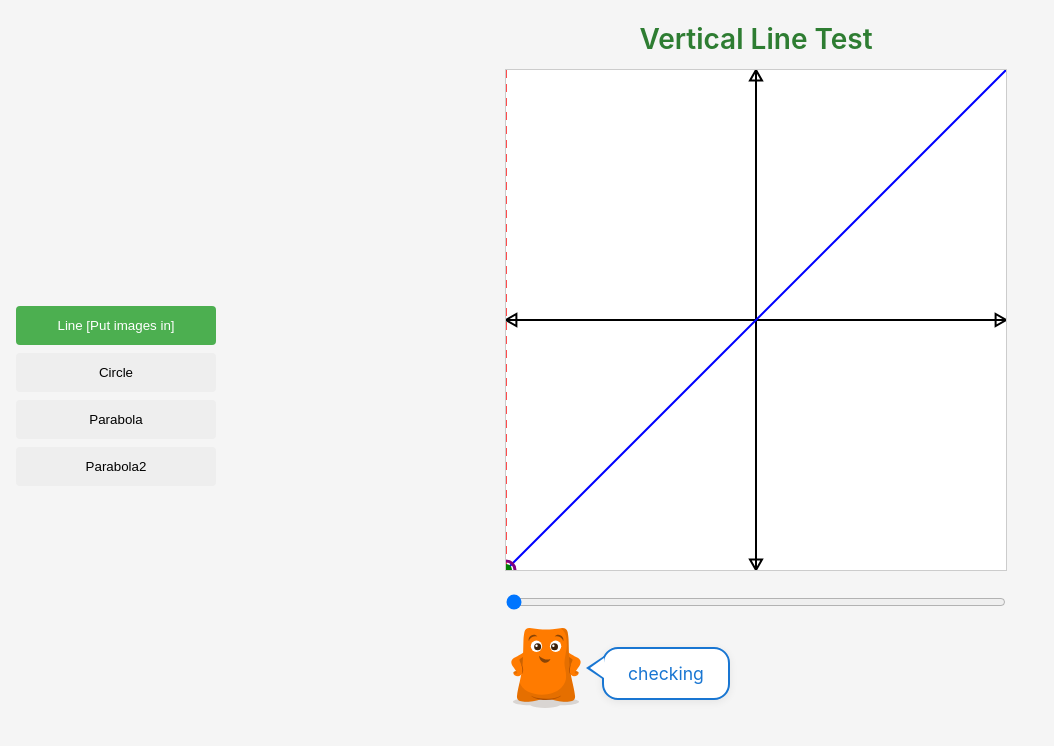
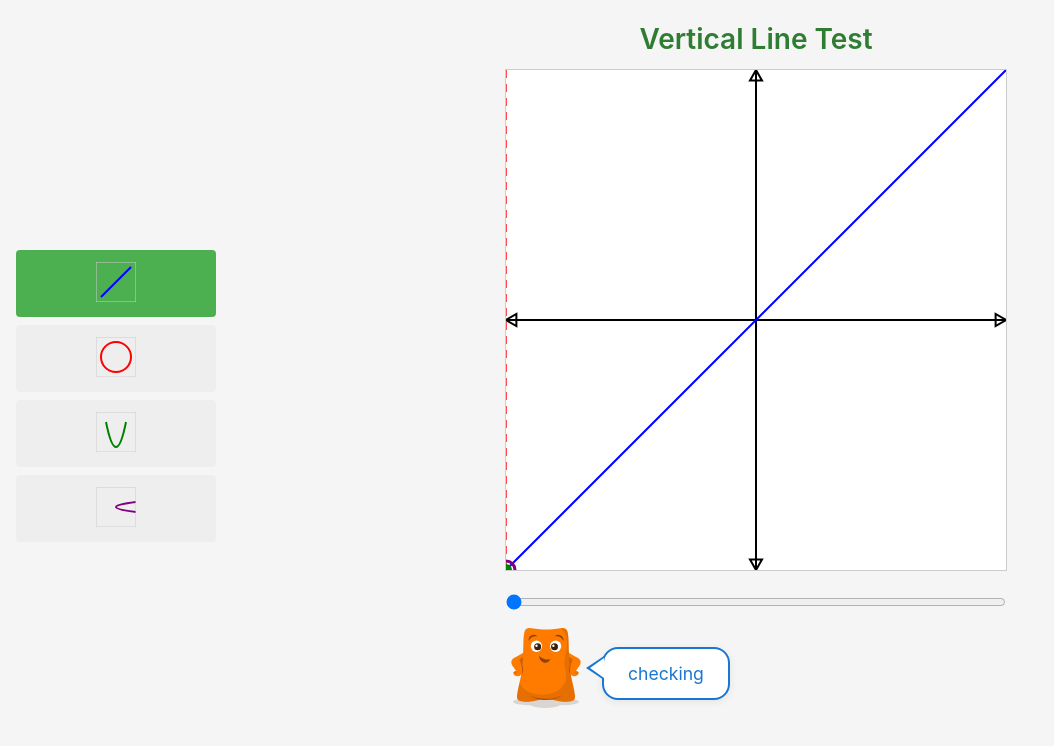
Before and after one commit to Content-Interactives/Vertical_Line_Test, a React (Vite) app: page / in a window 1280 px wide. Shown: the top 746 px of the page, without its empty margins (0-1054 px from the left). Built offline with nearby package versions, Linux system fonts and the light colour scheme.

Commit message:
Added mini graphics to the interactive

```diff
--- a/src/components/AnimationMenu.tsx
+++ b/src/components/AnimationMenu.tsx
@@ -1,13 +1,17 @@
 import React from 'react';
 import { invertedSinWave } from './animations';
+import {
+  MiniLineGraph,
+  MiniCircleGraph,
+  MiniParabolaGraph,
+  MiniParabola2Graph
+} from './miniGraphics';
 
 const animations = [
-  { key:'line', label: 'Line [Put images in]' }, // KEEP
-  { key: 'circle', label: 'Circle' }, // KEEP
-  //{ key: 'sinWave', label: 'SinWave'},
-  //{ key: 'invertedSinWave', label: 'SinWave2'},
-  { key:'parabola', label: 'Parabola' }, // KEEP
-  { key: 'parabola90', label: 'Parabola2' }, // KEEP
+  { key: 'line', label: <MiniLineGraph /> },
+  { key: 'circle', label: <MiniCircleGraph /> },
+  { key: 'parabola', label: <MiniParabolaGraph /> },
+  { key: 'parabola90', label: <MiniParabola2Graph /> },
   // TODO: Create an interactive that is a whole new graph to draw.
   // TODO: Add logic on it ending the function to show it is a valid function?
   // TODO: Move buttons on the top
--- /dev/null
+++ b/src/components/miniGraphics.tsx
@@ -0,0 +1,49 @@
+import React from 'react';
+
+export function MiniLineGraph() {
+  return (
+    <svg width="40" height="40">
+      <line x1="5" y1="35" x2="35" y2="5" stroke="blue" strokeWidth="2" />
+      <rect x="0" y="0" width="40" height="40" fill="none" stroke="#ccc" />
+    </svg>
+  );
+}
+
+export function MiniCircleGraph() {
+  return (
+    <svg width="40" height="40">
+      <circle cx="20" cy="20" r="15" stroke="red" strokeWidth="2" fill="none" />
+      <rect x="0" y="0" width="40" height="40" fill="none" stroke="#ccc" />
+    </svg>
+  );
+}
+
+export function MiniParabolaGraph() {
+  // Downward-opening parabola (hill shape)
+  return (
+    <svg width="40" height="40">
+      <path
+        d="M10,10 Q20,60 30,10"
+        stroke="green"
+        strokeWidth="2"
+        fill="none"
+      />
+      <rect x="0" y="0" width="40" height="40" fill="none" stroke="#ccc" />
+    </svg>
+  );
+}
+
+export function MiniParabola2Graph() {
+  // Rightward-opening parabola (x = a(y-k)^2 + h)
+  return (
+    <svg width="40" height="40">
+      <path
+        d="M40,15 Q0,20 40,25"
+        stroke="purple"
+        strokeWidth="2"
+        fill="none"
+      />
+      <rect x="0" y="0" width="40" height="40" fill="none" stroke="#ccc" />
+    </svg>
+  );
+}
```
